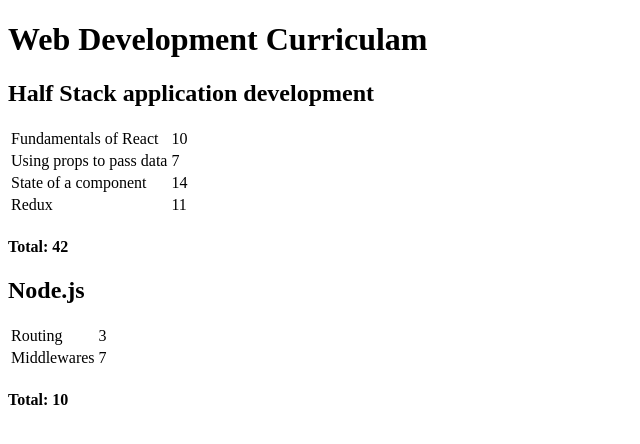
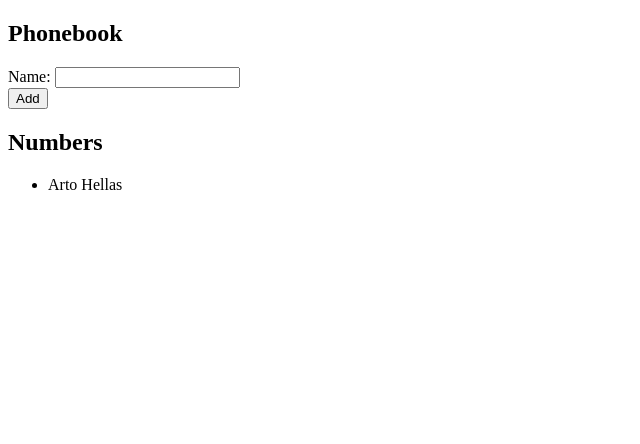
Before and after one commit to VinayGovekar/Fullstack, a React (Vite) app in the folder part1/: page / in a window 1280 px wide. Shown: the top 444 px of the page, without its empty margins (0-640 px from the left). Built offline with nearby package versions, Linux system fonts and the light colour scheme.

Commit message:
*Persons form
* Added persons form exercise

```diff
--- a/part1/src/App.jsx
+++ b/part1/src/App.jsx
@@ -6,11 +6,12 @@
 import Part1DExecise from './components/Part1DExercise'
 import Part1DExercise2 from './components/Part1DExercise2'
 import Part2AExercise from './components/Part2AExercise'
+import Part2BExercise from './components/Part2BExercise'
 
 function App() {
   return(
     <>
-    <Part2AExercise/>
+    <Part2BExercise/>
     </>
   )
 }
--- /dev/null
+++ b/part1/src/components/Part2BExercise.jsx
@@ -0,0 +1,43 @@
+import { useState } from "react"
+const Part2BExercise = ()=>{
+    const [persons, setPersons] = useState([
+        {
+            id:1,
+            name: 'Arto Hellas',
+            important:true
+        }
+      ])
+      const [newName, setNewName] = useState('')
+
+      const onNameInputChange = (event) => setNewName(event.target.value)
+
+      const onNoteSubmit=(event)=>{
+        event.preventDefault()
+        const newPerson = {
+            name:newName,
+            id:persons.length+1,
+            important:Math.Random<0.5
+        }
+        setPersons(persons.concat(newPerson))
+        setNewName("")
+      }
+      return (
+        <div>
+          <h2>Phonebook</h2>
+          <form onSubmit={onNoteSubmit}>
+            <div>
+              Name: <input value={newName} onChange={onNameInputChange} />
+            </div>
+            <div>
+              <button type="submit" >Add</button>
+            </div>
+          </form>
+          <h2>Numbers</h2>
+            <ul>
+                {persons.map(person=> <li key={person.id}>{person.name}</li>)}
+            </ul>
+        </div>
+      )
+}
+
+export default Part2BExercise
```
